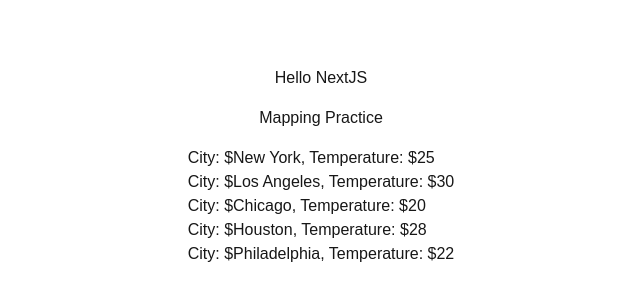
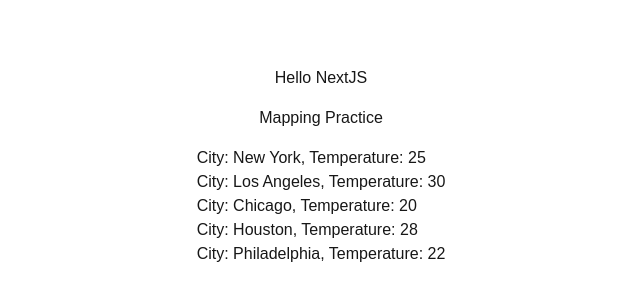
Before and after one commit to Chatan2700/next16-app-test, a Next.js app: page / in a window 1280 px wide. Shown: the part 234-534 px from the top of the page, without its empty margins (319-959 px from the left). Built offline with nearby package versions, Linux system fonts and the light colour scheme.

Commit message:
EX#12 quick fix

```diff
--- a/components/MapPractice.tsx
+++ b/components/MapPractice.tsx
@@ -25,7 +25,7 @@
           {weather.map(({ id, city, temperature }: Weather) => {
             return (
               <li key={id}>
-                City: ${city}, Temperature: ${temperature}
+                City: {city}, Temperature: {temperature}
               </li>
             );
           })}
```
